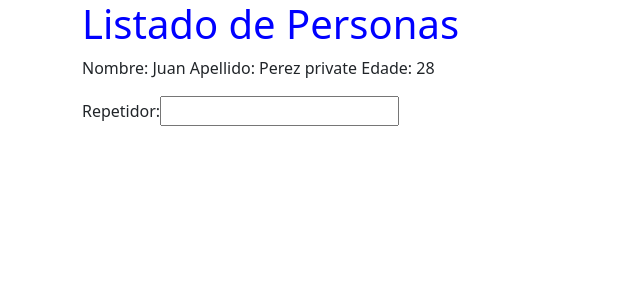
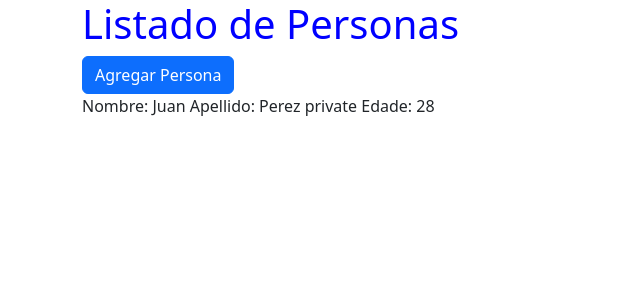
Before and after one commit to EdsonRego/estudoAngular, an Angular app: page / in a window 1280 px wide. Shown: the top 300 px of the page, without its empty margins (0-640 px from the left). Built offline with nearby package versions, Linux system fonts and the light colour scheme.

Commit message:
Property Binding en Angular

```diff
--- a/src/app/persona/persona.component.html
+++ b/src/app/persona/persona.component.html
@@ -3,9 +3,3 @@
     Apellido: {{apellido}}
     private Edade: {{edad}}
 </p>
-
-<div (keyup)='0'>
-    <label>Repetidor: </label>
-    <input #entrada />
-    {{ entrada.value }}
-</div>
--- a/src/app/personas/personas.component.html
+++ b/src/app/personas/personas.component.html
@@ -2,6 +2,7 @@
     <div class="row">
         <div class="col">
             <h1>Listado de Personas</h1>
+            <button class="btn btn-primary" [disabled]='deshabilitar'>Agregar Persona</button>
             <app-persona></app-persona>
         </div>
     </div>
--- a/src/app/personas/personas.component.ts
+++ b/src/app/personas/personas.component.ts
@@ -11,5 +11,5 @@
     `]
 })
 export class personasComponent {
-
+    deshabilitar = false;
 }
```
